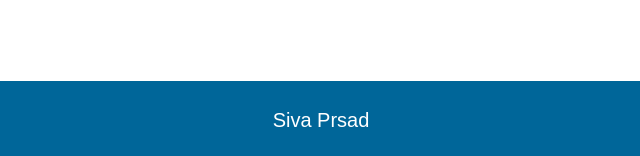
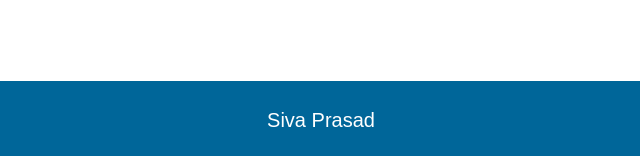
Before and after one commit to prasad230776/html-css-basics, a plain HTML site: page css-practice/basics/end/profile2-end/index.html in a window 1280 px wide. Shown: the part 1608-1764 px from the top of the page, 319-959 px from the left. Drawn offline with Linux system fonts and the light colour scheme.

Commit message:
Update index.html

```diff
--- a/css-practice/basics/end/profile2-end/index.html
+++ b/css-practice/basics/end/profile2-end/index.html
@@ -81,6 +81,6 @@
         </form>
       </section>
     </main>
-    <footer class="footer">Siva Prsad</footer>
+    <footer class="footer">Siva Prasad</footer>
   </body>
 </html>
```
